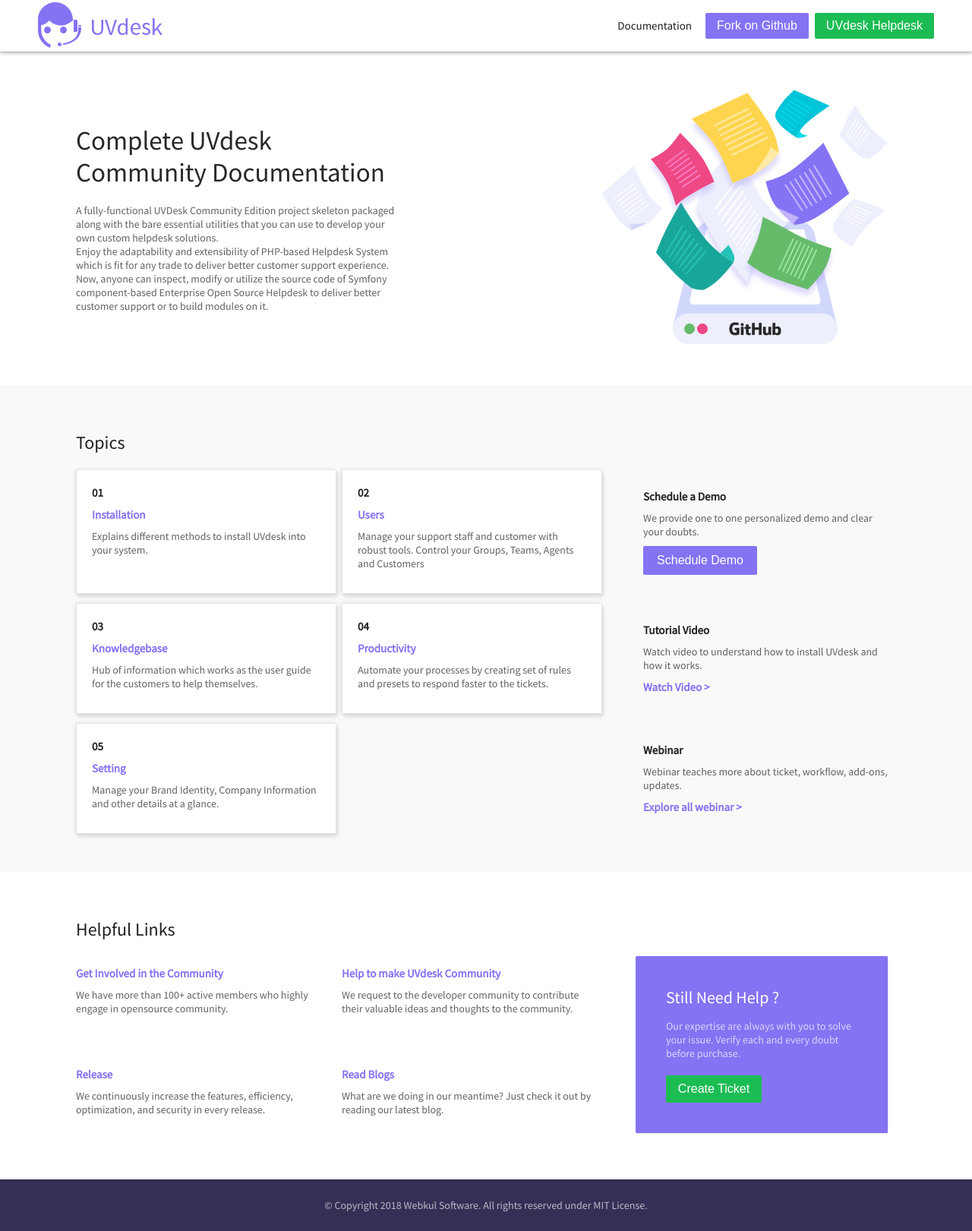
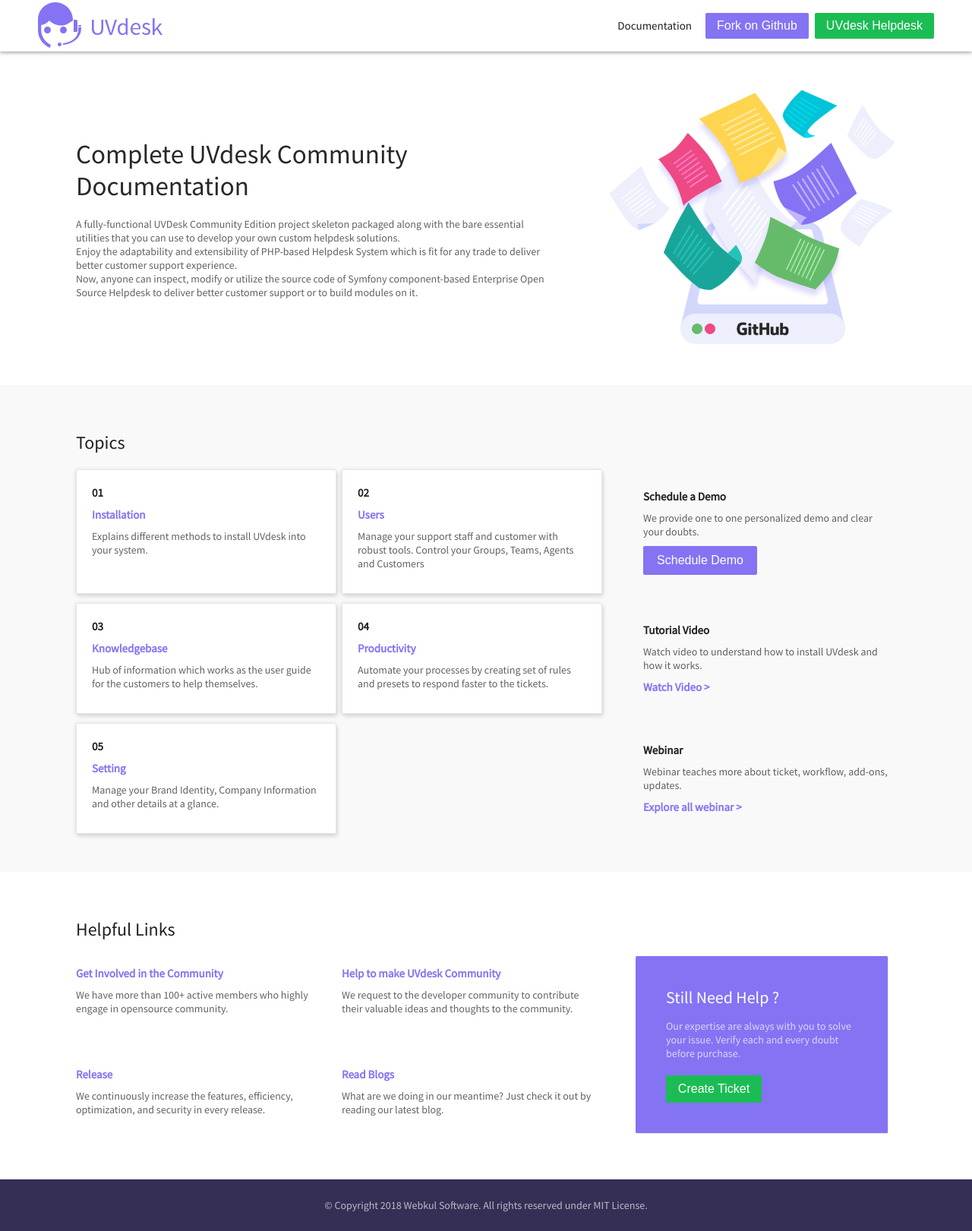
Before and after one commit to uvdesk/uvdesk.github.io, a Jekyll site: the page built from index.html, in a window 1280 px wide. Shown: the whole page at 76% size. Built offline with Jekyll 4.4.1, drawn with Linux system fonts in a browser that asks for light colours.

Commit message:
image resizing complete

```diff
--- a/_sass/main.scss
+++ b/_sass/main.scss
@@ -107,16 +107,17 @@
 }
 
 .community {
-  flex: 0 40%;
+  flex: 0 auto;
 }
 
 .index-image {
-  flex: 0 30%;
+  flex: 0 auto;
+  padding-left: calc(var(--main-heading-bottom-spacing) * 4);
 }
 
 .index-image img {
-  height: fit-content;
-  width: fit-content;
+  height: auto;
+  width: auto;
 }
 
 
@@ -127,7 +128,16 @@
     justify-content: flex-start;
   }
   .index-image {
+    padding-left: 0;
     padding-top: calc(var(--main-heading-bottom-spacing) * 2);
+    text-align: center;
+  }
+}
+
+@media all and (max-width: 670px) {
+   .index-image img {
+      height: 80%;
+      width: 80%;
   }
 }
 
--- a/index.html
+++ b/index.html
@@ -12,7 +12,7 @@
                         <p>Now, anyone can inspect, modify or utilize the source code of Symfony component-based Enterprise Open Source Helpdesk to deliver better customer support or to build modules on it.</p>
                     </div>
                     <div class="index-image">
-                        <img class='ipsum-logo' src="/assets/images/community-image.png" alt="uvdesk-image">
+                        <img src="/assets/images/community-image.png" alt="uvdesk-image">
                     </div>
                 </div>
             <div class="topics">
```
